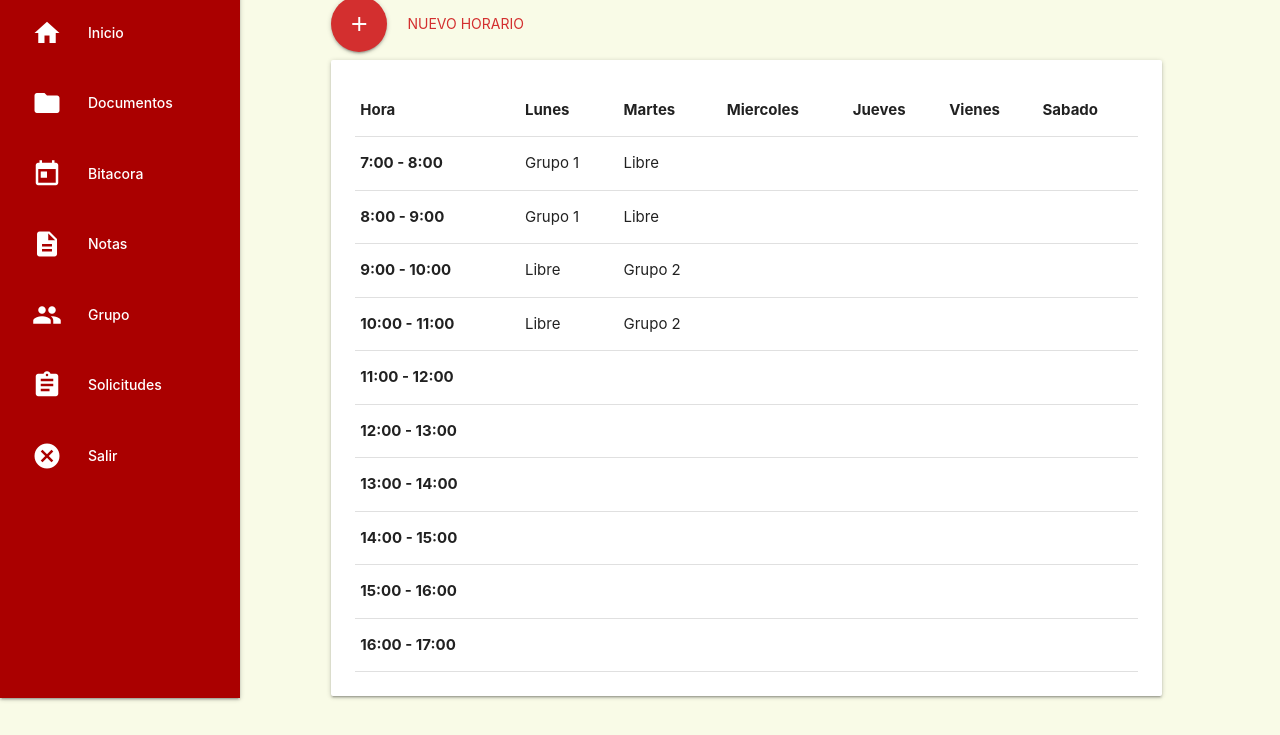
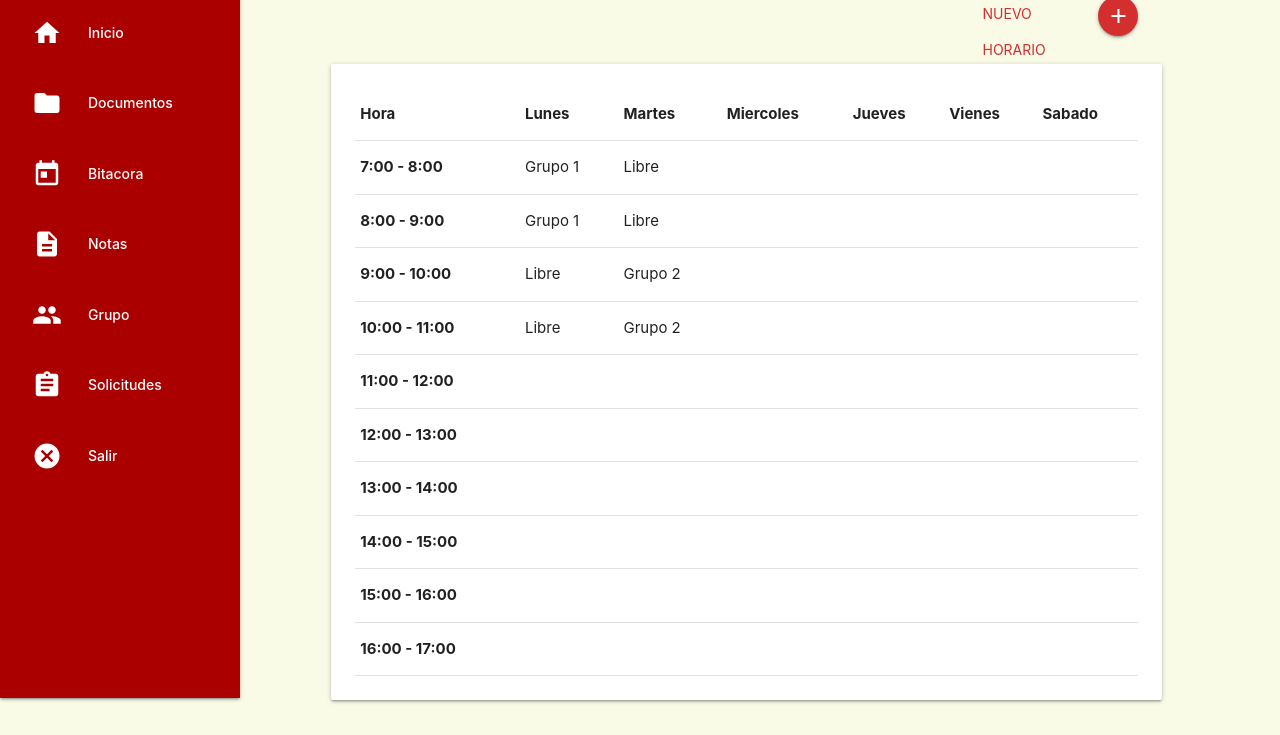
Before and after one commit to Ronald9919/DSI, a plain HTML site: page horario.html in a window 1280 px wide. Shown: the part 162-897 px from the top of the page. Drawn offline with nearby package versions, Linux system fonts and the light colour scheme.

Commit message:
Update horario.html

```diff
--- a/horario.html
+++ b/horario.html
@@ -47,10 +47,12 @@
             <div class="col m8 offset-m3 s12">
                 <h4>Horarios</h4>
             </div>
-            <div class="col m8 offset-m3 s12">
-                <a class="btn-floating btn-large waves-effect waves-light modal-trigger red darken-2" href="#modal"><i class="material-icons">add</i></a>
-                <a class="btn-flat red-text text-darken-2">Nuevo Horario</a>
-            </div><br>
+            <div class="row">
+                <div class="col m2 offset-m9 s7 offset-s5">
+                    <a class="btn-flat red-text text-darken-2 col m8">Nuevo Horario</a>
+                    <a class="btn-floating btn-medium waves-effect waves-light modal-trigger red darken-2" href="#modal"><i class="material-icons">add</i></a>
+                </div>
+            </div>
             <div class="col m8 offset-m3 s12">
                 <div class="card">
                     <div class="card-content">
```
